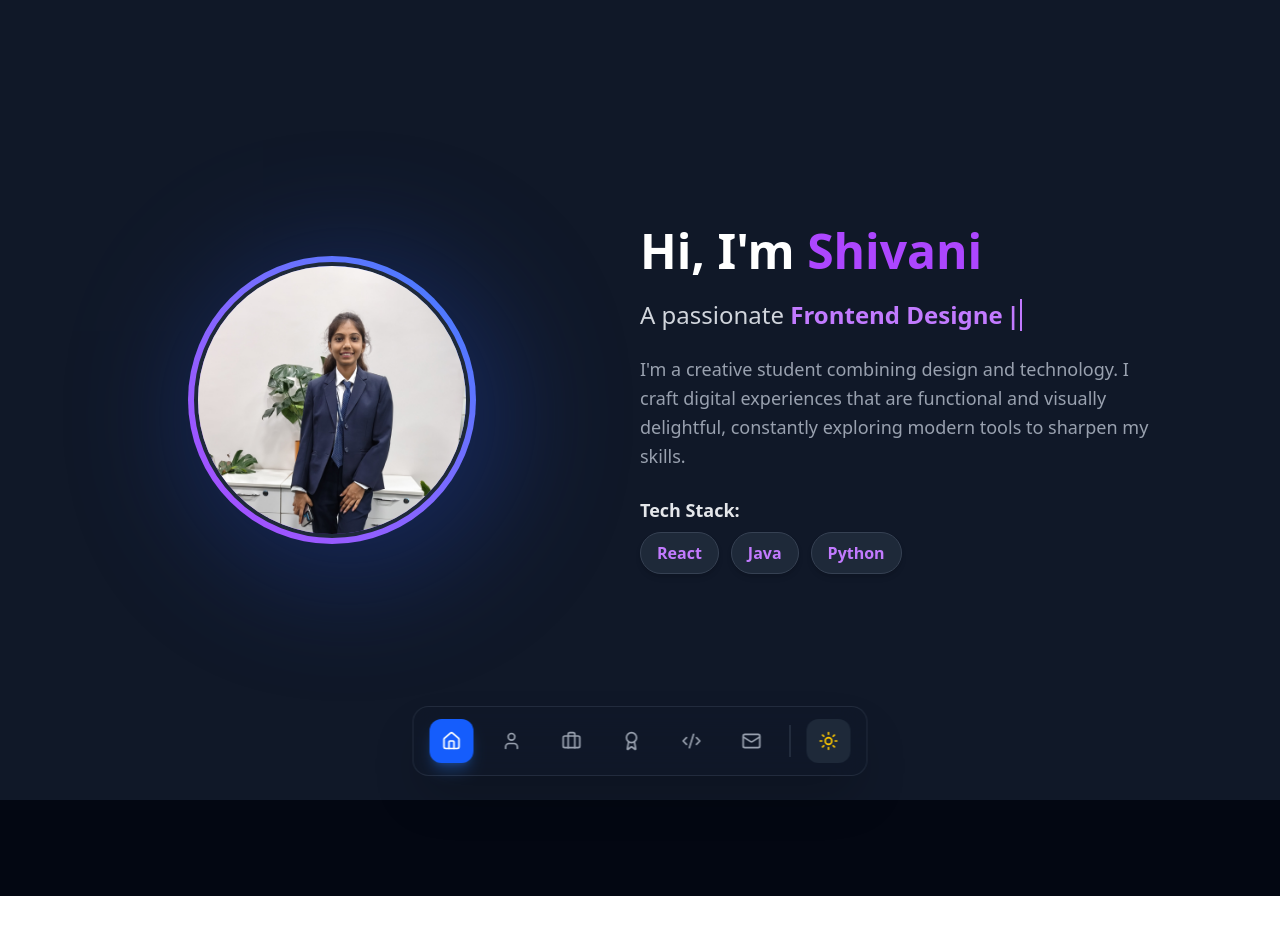
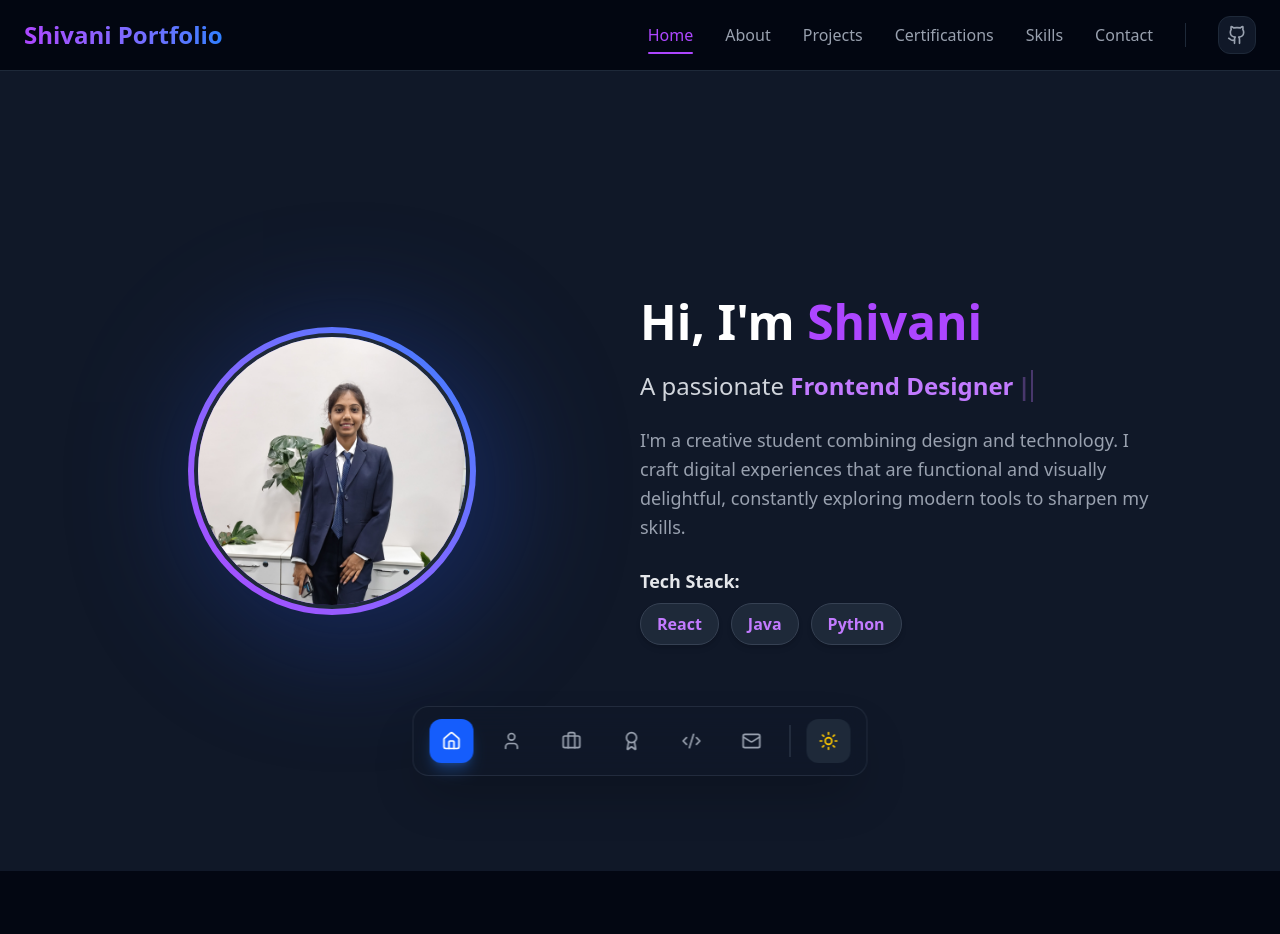
Before and after one commit to Gulhane-Shivani/Shivani-Portfolio, a React (Vite) app: page / in a window 1280 px wide. Shown: the top 934 px of the page. Before the commit the page ends 896 px from the top, so only its background shows below. Built offline with nearby package versions, Linux system fonts and the light colour scheme.

Commit message:
git hub linked with portfolio

```diff
--- a/src/App.jsx
+++ b/src/App.jsx
@@ -1,6 +1,7 @@
 import { useState, useEffect } from "react";
 import { Routes, Route } from "react-router-dom";
 import FloatingDock from "./components/FloatingDock";
+import Navbar from "./components/Navbar";
 import Home from "./pages/Home";
 import About from "./pages/About";
 import Projects from "./pages/Projects";
@@ -23,6 +24,7 @@ export default function App() {
 
   return (
     <div className={`flex flex-col min-h-screen transition-colors duration-300 ${darkMode ? 'dark bg-gray-950 text-white' : 'bg-white text-gray-900'}`}>
+      <Navbar darkMode={darkMode} />
       <main className="flex-grow pb-24"> {/* Added padding bottom for floating dock */}
         <Routes>
           <Route path="/" element={<Home darkMode={darkMode} />} />
--- a/src/components/Navbar.jsx
+++ b/src/components/Navbar.jsx
@@ -1,17 +1,107 @@
-import { Link } from "react-router-dom";
+import { Link, useLocation } from "react-router-dom";
+import { Github, Menu, X } from "lucide-react";
+import { useState } from "react";
 
-export default function Navbar() {
+export default function Navbar({ darkMode }) {
+  const [isOpen, setIsOpen] = useState(false);
+  const location = useLocation();
+
+  const navLinks = [
+    { name: "Home", path: "/" },
+    { name: "About", path: "/about" },
+    { name: "Projects", path: "/projects" },
+    { name: "Certifications", path: "/certifications" },
+    { name: "Skills", path: "/skills" },
+    { name: "Contact", path: "/contact" },
+  ];
+
+  const isActive = (path) => location.pathname === path;
+
   return (
-    <nav className="bg-white shadow-md sticky top-0 z-50">
+    <nav className={`sticky top-0 z-50 transition-all duration-300 backdrop-blur-md border-b ${darkMode
+      ? "bg-gray-950/80 border-gray-800 text-white"
+      : "bg-white/80 border-gray-200 text-gray-900"
+      }`}>
       <div className="container mx-auto px-6 py-4 flex justify-between items-center">
-        <h1 className="text-2xl font-bold text-blue-600">My Portfolio</h1>
-        <ul className="flex gap-6 text-gray-700 font-medium">
-          <li><Link to="/" className="hover:text-blue-600">Home</Link></li>
-          <li><Link to="/about" className="hover:text-blue-600">About</Link></li>
-          <li><Link to="/projects" className="hover:text-blue-600">Projects</Link></li>
-          <li><Link to="/certifications" className="hover:text-blue-600">Certifications</Link></li>
-          <li><Link to="/skills" className="hover:text-blue-600">Skills</Link></li>
-          <li><Link to="/contact" className="hover:text-blue-600">Contact</Link></li>
+        {/* Brand */}
+        <Link to="/" className="text-2xl font-bold bg-gradient-to-r from-purple-500 to-blue-500 bg-clip-text text-transparent hover:scale-105 transition-transform">
+          Shivani Portfolio
+        </Link>
+
+        {/* Desktop Nav */}
+        <div className="hidden md:flex items-center gap-8">
+          <ul className="flex gap-8 font-medium">
+            {navLinks.map((link) => (
+              <li key={link.path}>
+                <Link
+                  to={link.path}
+                  className={`relative py-1 transition-colors hover:text-purple-500 ${isActive(link.path) ? "text-purple-500" : (darkMode ? "text-gray-400" : "text-gray-600")
+                    }`}
+                >
+                  {link.name}
+                  {isActive(link.path) && (
+                    <span className="absolute -bottom-1 left-0 w-full h-0.5 bg-purple-500 rounded-full"></span>
+                  )}
+                </Link>
+              </li>
+            ))}
+          </ul>
+
+          <div className={`w-px h-6 ${darkMode ? "bg-gray-800" : "bg-gray-200"}`}></div>
+
+          <a
+            href="https://github.com/Gulhane-Shivani"
+            target="_blank"
+            rel="noopener noreferrer"
+            className={`p-2 rounded-xl transition-all duration-300 hover:scale-110 ${darkMode
+              ? "bg-gray-900 text-gray-400 hover:text-white border border-gray-800 hover:border-gray-700"
+              : "bg-gray-50 text-gray-600 hover:text-gray-900 border border-gray-200 hover:border-gray-300"
+              }`}
+            title="GitHub Profile"
+          >
+            <Github size={20} />
+          </a>
+        </div>
+
+        {/* Mobile Menu Button */}
+        <button
+          className={`md:hidden p-2 rounded-lg transition-colors ${darkMode ? "hover:bg-gray-800" : "hover:bg-gray-100"
+            }`}
+          onClick={() => setIsOpen(!isOpen)}
+        >
+          {isOpen ? <X size={24} /> : <Menu size={24} />}
+        </button>
+      </div>
+
+      {/* Mobile Menu */}
+      <div className={`md:hidden absolute top-full left-0 w-full border-b transition-all duration-300 overflow-hidden ${isOpen ? "max-h-96 opacity-100 visible" : "max-h-0 opacity-0 invisible"
+        } ${darkMode ? "bg-gray-950 border-gray-800" : "bg-white border-gray-200"
+        }`}>
+        <ul className="flex flex-col p-6 gap-4 font-medium">
+          {navLinks.map((link) => (
+            <li key={link.path}>
+              <Link
+                to={link.path}
+                className={`block py-2 transition-colors ${isActive(link.path) ? "text-purple-500" : (darkMode ? "text-gray-400 hover:text-white" : "text-gray-600 hover:text-gray-900")
+                  }`}
+                onClick={() => setIsOpen(false)}
+              >
+                {link.name}
+              </Link>
+            </li>
+          ))}
+          <li className={`pt-4 border-t ${darkMode ? "border-gray-800" : "border-gray-100"}`}>
+            <a
+              href="https://github.com/Gulhane-Shivani"
+              target="_blank"
+              rel="noopener noreferrer"
+              className={`flex items-center gap-3 py-2 transition-colors ${darkMode ? "text-gray-400 hover:text-white" : "text-gray-600 hover:text-gray-900"
+                }`}
+            >
+              <Github size={20} />
+              <span>GitHub Profile</span>
+            </a>
+          </li>
         </ul>
       </div>
     </nav>
```
